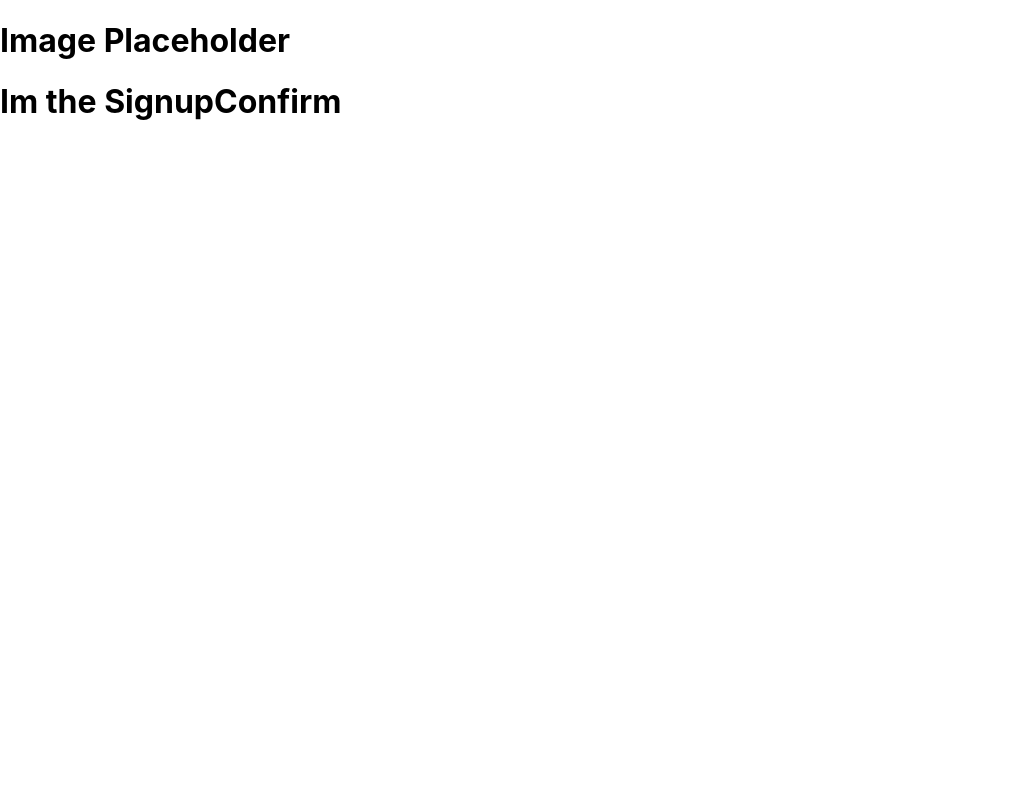
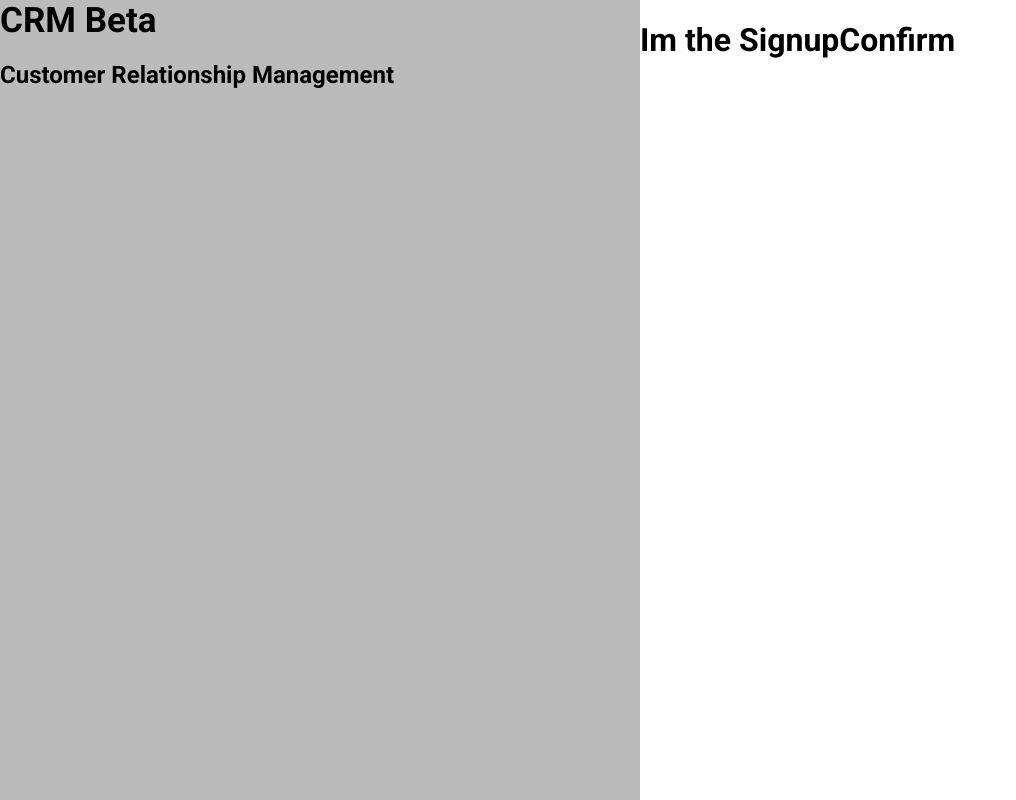
Before and after one commit to dock90/konek, a React (Create React App) app: page /auth/confirm in a window 1280 px wide. Shown: the whole page, without its empty margins (0-1016 px from the left). Built offline with nearby package versions, Linux system fonts and the light colour scheme.

Commit message:
Upate auth layout, dashboard layout

```diff
--- a/src/App.js
+++ b/src/App.js
@@ -8,7 +8,9 @@ import DashboardLayout from './layouts/DashboardLayout';
 const AppWrapper = styled.div`
   margin: 0;
   padding: 0;
+  font-family: Roboto, Oxygen, Ubuntu, 'Open Sans', 'Helvetica Neue', sans-serif;
 `;
+
 const authToken = false;
 
 const App = () => (
--- /dev/null
+++ b/src/components/Header.js
@@ -0,0 +1,5 @@
+import React from 'react';
+
+const Header = () => <h1>Im the Header</h1>;
+
+export default Header;
--- /dev/null
+++ b/src/components/Navbar.js
@@ -0,0 +1,5 @@
+import React from 'react';
+
+const Navbar = () => <h1>Im the navbar - OOOH</h1>;
+
+export default Navbar;
--- a/src/components/Typography.js
+++ b/src/components/Typography.js
@@ -1,6 +1,10 @@
 import styled from 'styled-components';
 
-const H1 = styled.h1``;
+const H1 = styled.h1`
+  font-size: 35px;
+  margin: 0;
+`;
+
 const H2 = styled.h2``;
 const H3 = styled.h3``;
 const H4 = styled.h4``;
@@ -9,6 +13,6 @@ const H6 = styled.h6;
 
 const BodyText = styled.p``;
 const AltText = styled.p``;
-const LinkText = styled.href``;
+const LinkText = styled.a``;
 
 export { H1, H2, H3, H4, H5, H6, BodyText, AltText, LinkText };
--- a/src/layouts/AuthLayout.js
+++ b/src/layouts/AuthLayout.js
@@ -1,22 +1,41 @@
 import React from 'react';
 import { BrowserRouter as Router, Route, Redirect } from 'react-router-dom';
+import styled from 'styled-components';
+// material
+import { makeStyles } from '@material-ui/core/styles';
+import Grid from '@material-ui/core/Grid';
 
-// auth view components
+// components
 import Login from '../views/Auth/Login';
 import ResetPass from '../views/Auth/ResetPass';
 import Signup from '../views/Auth/Signup';
 import SignupConfirm from '../views/Auth/SignupConfirm';
 
+import { H1, H2 } from '../components/Typography';
+
+// styles
+const Branding = styled.div`
+  height: 100vh;
+  background: #bbbbbb;
+`;
+
 const AuthLayout = () => (
   <Router>
-    <div>
-      <h1>Image Placeholder</h1>
-      <Route exact path="/" render={() => <Redirect to="/auth/login" />} />
-      <Route exact path="/auth/signup" component={Signup} />
-      <Route exact path="/auth/login" component={Login} />
-      <Route exact path="/auth/reset" component={ResetPass} />
-      <Route exact path="/auth/confirm" component={SignupConfirm} />
-    </div>
+    <Grid container>
+      <Grid item xs={6}>
+        <Branding>
+          <H1>CRM Beta</H1>
+          <H2>Customer Relationship Management</H2>
+        </Branding>
+      </Grid>
+      <Grid item xs={6}>
+        <Route exact path="/" render={() => <Redirect to="/auth/login" />} />
+        <Route exact path="/auth/signup" component={Signup} />
+        <Route exact path="/auth/login" component={Login} />
+        <Route exact path="/auth/reset" component={ResetPass} />
+        <Route exact path="/auth/confirm" component={SignupConfirm} />
+      </Grid>
+    </Grid>
   </Router>
 );
 
--- a/src/layouts/DashboardLayout.js
+++ b/src/layouts/DashboardLayout.js
@@ -1,11 +1,15 @@
 import React from 'react';
-import { BrowserRouter as Router, Route, Redirect } from 'react-router-dom';
+import { BrowserRouter as Router, Route } from 'react-router-dom';
+
+// components
+import Header from '../components/Header';
+import Navbar from '../components/Navbar';
 
 const DashboardLayout = () => (
   <Router>
     <div>
-      <h1>Ill be the header</h1>
-      <h1>Ill be the sidebar</h1>
+      <Header />
+      <Navbar />
       <h1>Ill be the body</h1>
     </div>
   </Router>
```
Also changed, not shown: src/img/bg.jpg (added).
